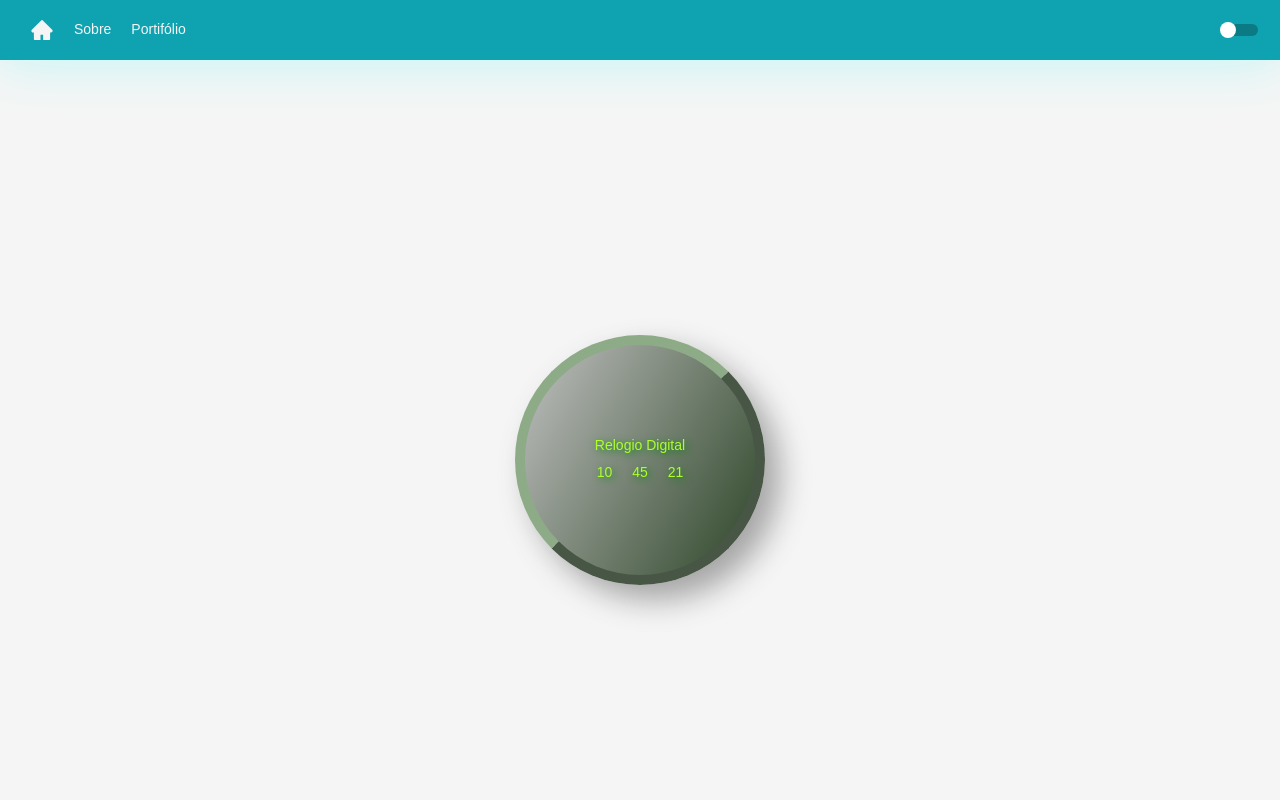
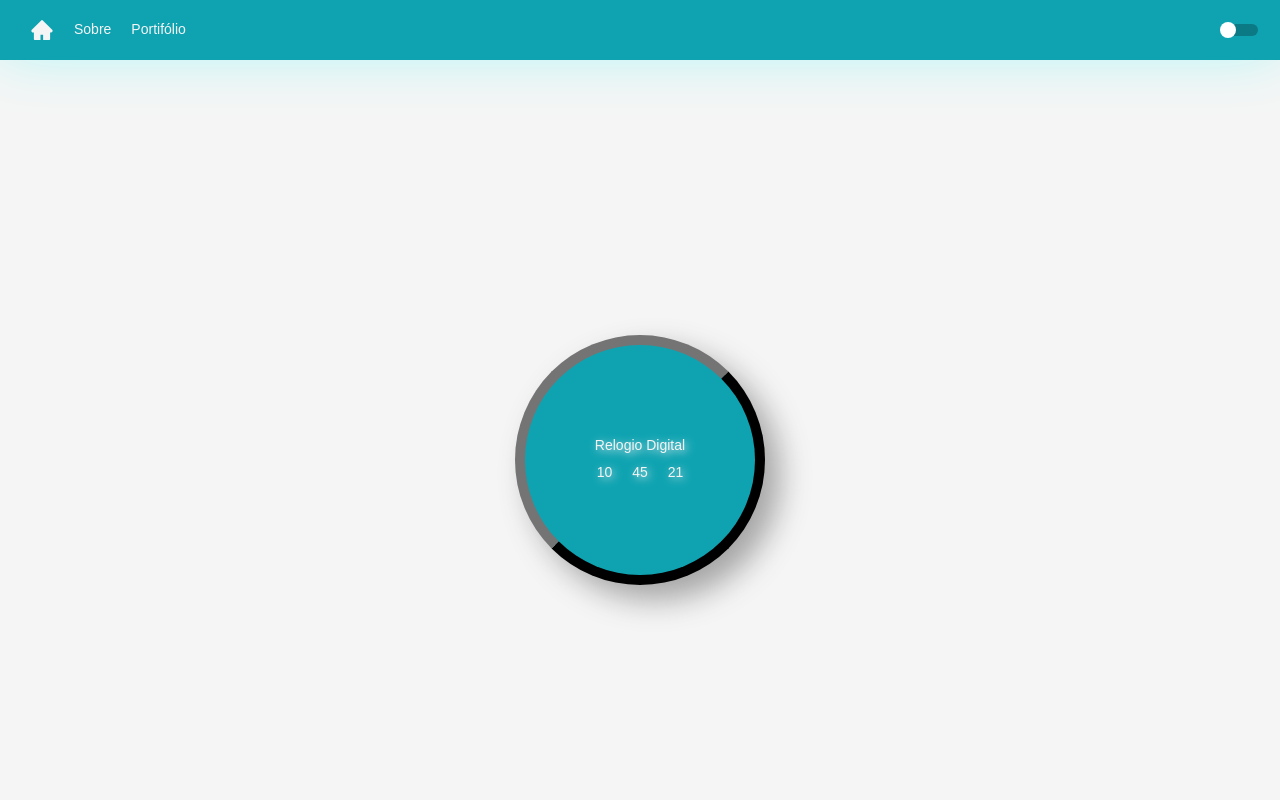
Before and after one commit to CamiloCCarvalho/portifolio-v2, a React (Vite) app: page /portifolio/clockdigital in a window 1280 px wide. Shown: the top 800 px of the page. Built offline with nearby package versions, Linux system fonts and the light colour scheme.

Commit message:
Commit Att

```diff
--- a/src/components/home/index.tsx
+++ b/src/components/home/index.tsx
@@ -1,14 +1,10 @@
 import {ContainerHome} from './styles'
-
 import ContainerIntro from './intro'
 import ContainerStacks from './stacks'
 import ContainerPort from './port'
 
 
-
 const HomePage:React.FC = () => {
-
-
     return (
         <ContainerHome className="container-fluid m-0 p-0">
             <ContainerIntro/>
--- a/src/components/home/stacks/index.tsx
+++ b/src/components/home/stacks/index.tsx
@@ -4,11 +4,11 @@ import {DiBootstrap, DiCss3, DiGit,
         DiGithub, DiHtml5, DiJavascript,
         DiReact, DiSass, DiNpm, DiNodejs} from 'react-icons/di'
 
-import {SiTypescript, SiStyledcomponents, SiWebpack, SiBabel, SiVercel, SiVisualstudiocode, SiVite} from 'react-icons/si'
+import { SiTypescript, SiStyledcomponents, SiWebpack, SiBabel, SiVercel, SiVisualstudiocode, SiVite, SiPostgresql, SiSequelize } from 'react-icons/si'
 
 const ContainerStacks:React.FC = () => {
-    const icons = [<DiReact/>, <DiBootstrap/>, <DiGit/>, <DiCss3/>, <DiHtml5/>, <DiGithub/>, <DiJavascript/>, <DiSass/>, <DiNpm/>, <DiNodejs/>, <SiTypescript size="30"/>, <SiStyledcomponents size="40"/>, <SiWebpack size="30"/>, <SiBabel size="30"/>, <SiVercel size="30"/>, <SiVisualstudiocode size="30"/>, <SiVite size="30"/>]
-    const names = ["React", "BootStrap", "Git", "Css", "Html", "GitHub", "JavaScript", "Sass", "Npm", "NodeJS", "TypeScript", "Styled Components", "WebPack", "Babel", "Vercel", "VS Code", "Vite"]
+    const icons = [ <DiReact/>, <DiBootstrap/>, <DiGit/>, <DiCss3/>, <DiHtml5/>, <DiGithub/>, <DiJavascript/>, <DiSass/>, <DiNpm/>, <DiNodejs/>, <SiTypescript size="30"/>, <SiStyledcomponents size="40"/>, <SiWebpack size="30"/>, <SiBabel size="30"/>, <SiVercel size="30"/>, <SiVisualstudiocode size="30"/>, <SiVite size="30"/>, <SiPostgresql size="30"/>, <SiSequelize size="30"/> ]
+    const names = ["React", "BootStrap", "Git", "Css", "Html", "GitHub", "JavaScript", "Sass", "Npm", "NodeJS", "TypeScript", "Styled Components", "WebPack", "Babel", "Vercel", "VS Code", "Vite", "PostgreSQL", "Sequelize" ]
 
     return (
         <Stacks className="container-fluid m-0 p-0">
--- a/src/components/portifolio/clocka/index.tsx
+++ b/src/components/portifolio/clocka/index.tsx
@@ -4,8 +4,8 @@ import {ClockPage, Clock, Hour, Min, Sec, Hpointer, Mpointer, Spointer} from './
 
 const ClockAnalogPage:React.FC = () => {
 
-    let day = new Date()
-    let now = [(day.getHours()*30), (day.getMinutes()*6), (day.getSeconds()*6)]
+    let day:Date = new Date()
+    let now:number[] = [(day.getHours()*30), (day.getMinutes()*6), (day.getSeconds()*6)]
     const [hourNow, setHour] = useState<Date>()
 
     useEffect(()=> {
--- a/src/components/portifolio/clockd/index.tsx
+++ b/src/components/portifolio/clockd/index.tsx
@@ -3,8 +3,19 @@ import {ClockPage, ClockBox, ClockTitle, Clock, ClockNumber} from './styles'
 
 const ClockDigitalPage:React.FC = () => {
 
-    let day = new Date()
-    let now = [day.getHours(), day.getMinutes(), day.getSeconds()]
+    const verifyNumber = (numb:number):string => {
+        const numbFormat = numb < 10 ? `0${numb.toString()}`: numb.toString()
+        return numbFormat
+    }
+    let day:Date = new Date()
+    const hour:string = verifyNumber(day.getHours())
+    const minute:string= verifyNumber(day.getMinutes())
+    const second:string= verifyNumber(day.getSeconds())
+
+    let now = [hour, minute, second]
+
+
+
     const [hourNow, setHour] = useState<Date>()
     useEffect(()=> {
         setInterval(()=> {
--- a/src/components/portifolio/clockd/styles.ts
+++ b/src/components/portifolio/clockd/styles.ts
@@ -15,15 +15,15 @@ export const ClockBox = styled.div`
     flex-flow: column nowrap;
     align-items:center;
     justify-content: center;
-    border: 10px outset rgb(142, 171, 136);
-    background-image: linear-gradient(120deg, silver, rgb(45, 70, 40));
+    border: 10px outset #202020;
+    background: ${props => props.theme.colors.highlight};
     border-radius: 50%;
     box-shadow: 15px 15px 30px rgba(82, 82, 82, 0.49);
 `
 
 export const ClockTitle = styled.h3`
-    color:greenyellow;
-    filter:drop-shadow( 2px 2px 4px green);
+    color:#f5f5f5;
+    filter:drop-shadow( 2px 2px 4px #f5f5f5);
     font-size: 1em;
 `
 
@@ -40,6 +40,6 @@ export const ClockNumber = styled.p`
     font-size: 1em;
     padding:0;
     margin:0;
-    color:greenyellow;
-    filter:drop-shadow( 2px 2px 4px green);
+    color:#f5f5f5;
+    filter:drop-shadow( 2px 2px 4px #f5f5f5);
 `
--- a/src/components/portifolio/hashgame/index.tsx
+++ b/src/components/portifolio/hashgame/index.tsx
@@ -52,7 +52,7 @@ const HashGamePage:React.FC = () => {
          cell.classList.add(classToAdd)
      }
 
-     const checkForWin = (currentPlayer: string) => {
+     const checkForWin = (currentPlayer: string):boolean => {
          return victoryCombination.some(combination => {
              return combination.every(index => {
                  return document.querySelectorAll("[data-cell]")[index].classList.contains(currentPlayer)
@@ -60,13 +60,13 @@ const HashGamePage:React.FC = () => {
          })
      }
 
-     const checkForDraw = () => {
+     const checkForDraw = ():boolean => {
          return [...document.querySelectorAll("[data-cell]")].every(cell => {
              return cell.classList.contains("x") || cell.classList.contains("circle")
          })
      }
 
-     const setBoardHoverClass = () => {
+     const setBoardHoverClass = ():void => {
          boardRef.current?.classList.remove("circle")
          boardRef.current?.classList.remove("x")
 
@@ -76,23 +76,23 @@ const HashGamePage:React.FC = () => {
      }
 
      //Swap Players
-     const swapTurns = () => {
+     const swapTurns = ():void => {
          isCircleTurn = !isCircleTurn
          setBoardHoverClass()
      }
 
      // Clicks
-     const handleClick = (e:any) => {
+     const handleClick = (e:any):void => {
          //Input mark
          const cell = e.target
-         const classToAdd = isCircleTurn ? 'circle' : 'x'
+         const classToAdd:string = isCircleTurn ? 'circle' : 'x'
          placeMark(cell, classToAdd)
 
          //Check victory
          const isWin = checkForWin(classToAdd)
 
          //Check a draw
-         const isDraw = checkForDraw()
+         const isDraw:boolean = checkForDraw()
          if(isWin) {
              endGame(false)
          } else if(isDraw) {
--- a/src/components/portifolio/hashgame/styles.ts
+++ b/src/components/portifolio/hashgame/styles.ts
@@ -104,14 +104,14 @@ export const WinButton = styled.button`
     border-radius: 3px;
     color:white;
     border:none;
-    background-image:linear-gradient(to bottom, rgba(111,214,8, 100%), rgb(146, 255, 3));
+    background:${props => props.theme.colors.highlight};
     font-family:'Anton';
     margin-top:20px;
     cursor: pointer;
 
     &:hover {
-        color:rgb(232, 226, 226);
-        background-image:linear-gradient(to top, rgba(111,214,8, 100%), rgb(146, 255, 3));
+        color:${props => props.theme.colors.highlight};
+        background: #f5f5f5;
     }
 `
 
```
